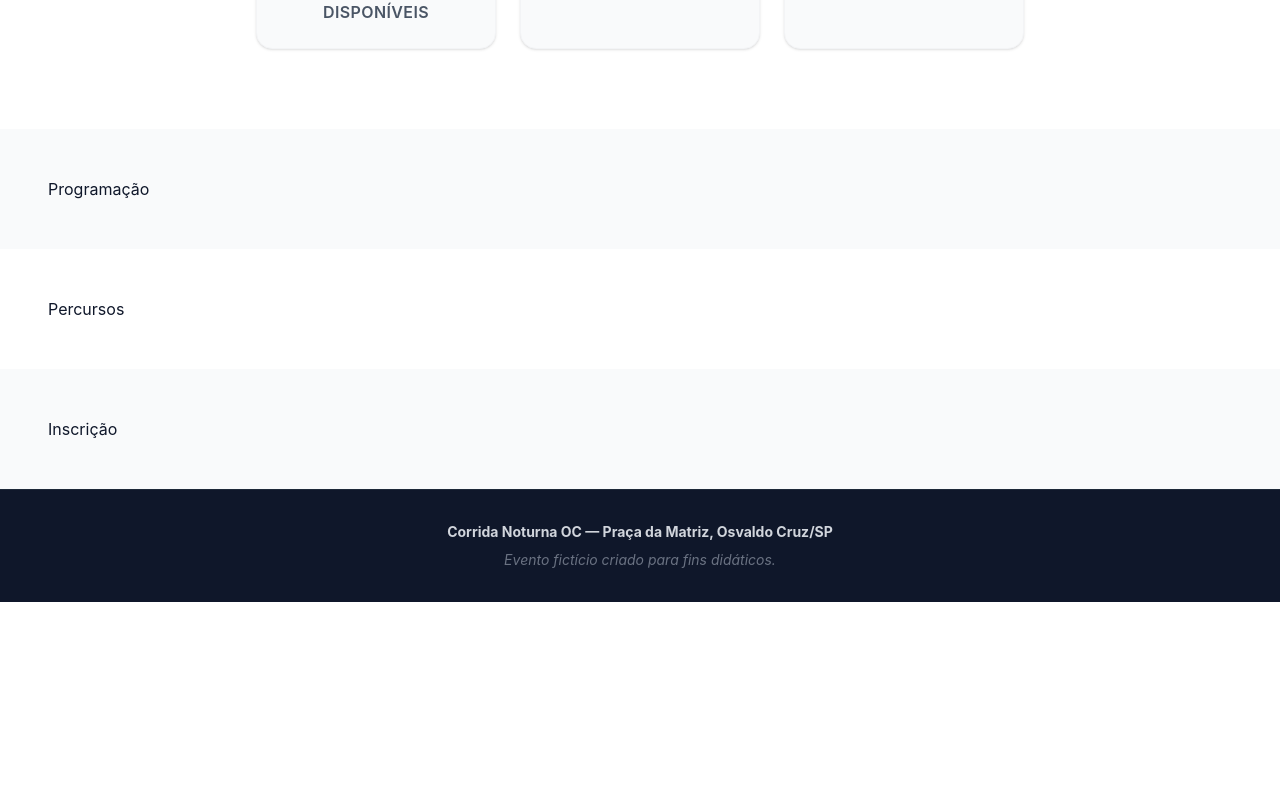
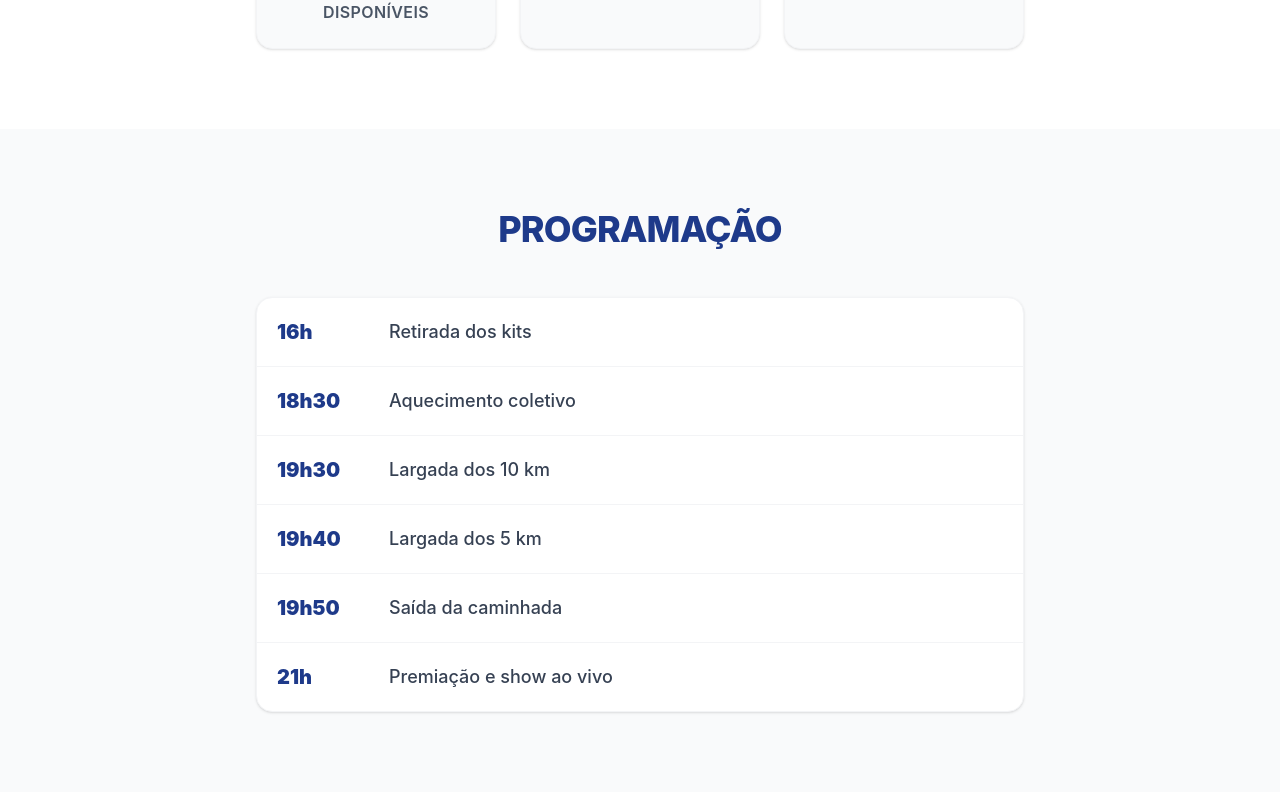
Before and after one commit to Isaa-moraes/lp-evento-isadora, a React (Vite) app: page / in a window 1280 px wide. Shown: the part 1037-1840 px from the top of the page. Before the commit the page ends 1639 px from the top, so only its background shows below. Built offline with nearby package versions, Linux system fonts and the light colour scheme.

Commit message:
Etapa 4 (Parte C): Seção Programação criada e populada via map

```diff
--- a/src/components/Programacao.jsx
+++ b/src/components/Programacao.jsx
@@ -1,8 +1,38 @@
+import { programacaoHorarios } from '../data/evento'
+
 function Programacao() {
   return (
-    <section id="programacao" className="p-12 bg-gray-50 text-escura">
-      <h2>Programação</h2>
+    <section id="programacao" className="py-20 px-4 bg-gray-50 text-escura">
+      <div className="max-w-3xl mx-auto">
+        {/* Título da Seção */}
+        <h2 className="text-3xl sm:text-4xl font-extrabold uppercase tracking-tight text-center text-primaria mb-12">
+          Programação
+        </h2>
+
+        {/* Lista Cronológica */}
+        <div className="bg-white rounded-2xl shadow-sm border border-gray-100 overflow-hidden">
+          <div className="divide-y divide-gray-100">
+            {programacaoHorarios.map((item) => (
+              <div
+                key={item.horario}
+                className="p-5 flex flex-col sm:flex-row sm:items-center gap-2 sm:gap-8 hover:bg-gray-50 transition-colors"
+              >
+                {/* Horário em Destaque */}
+                <span className="text-xl font-black text-primaria min-w-[80px]">
+                  {item.horario}
+                </span>
+
+                {/* Atividade Realizada */}
+                <span className="text-base sm:text-lg font-medium text-gray-700">
+                  {item.atividade}
+                </span>
+              </div>
+            ))}
+          </div>
+        </div>
+      </div>
     </section>
   )
 }
+
 export default Programacao
```
